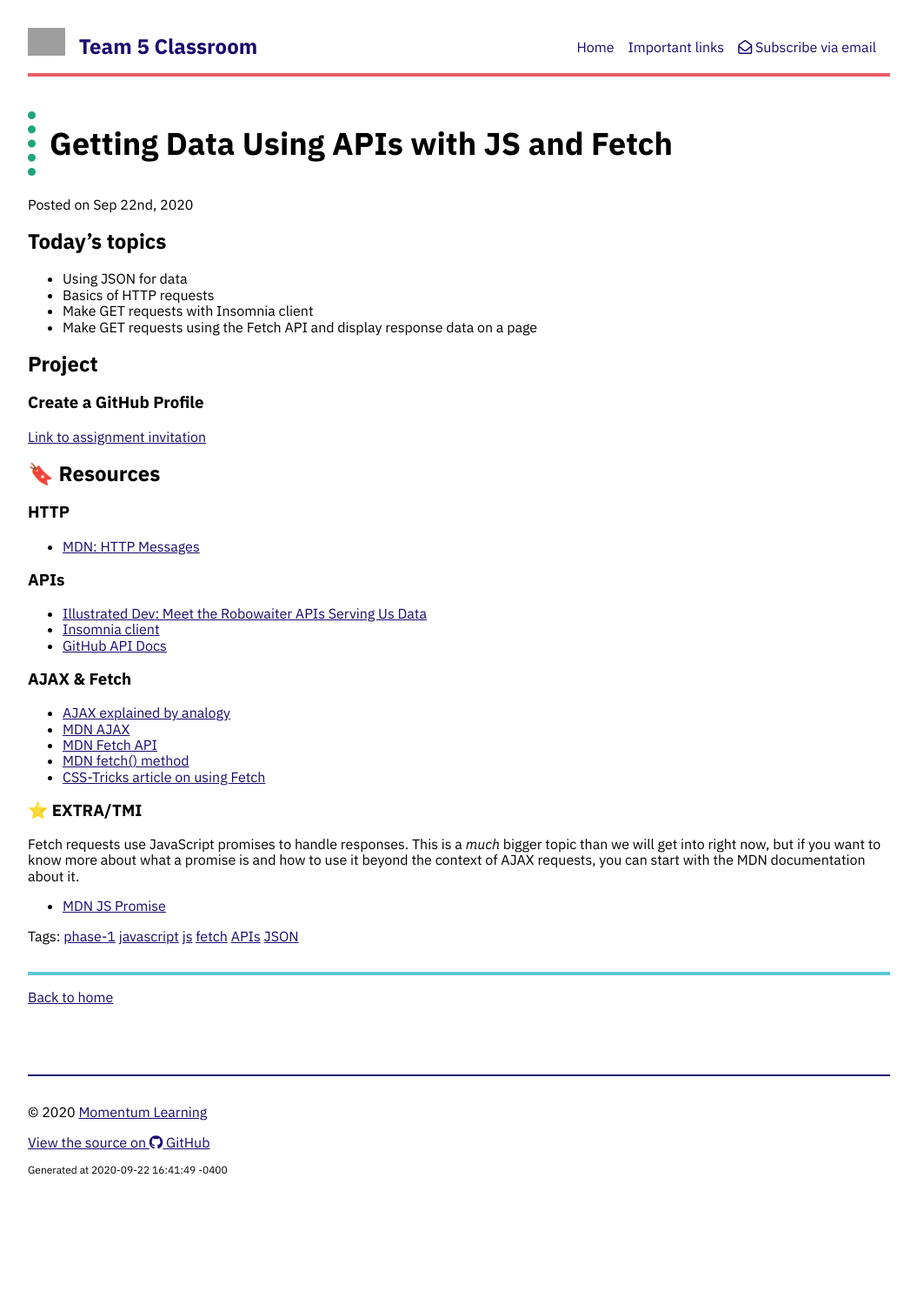
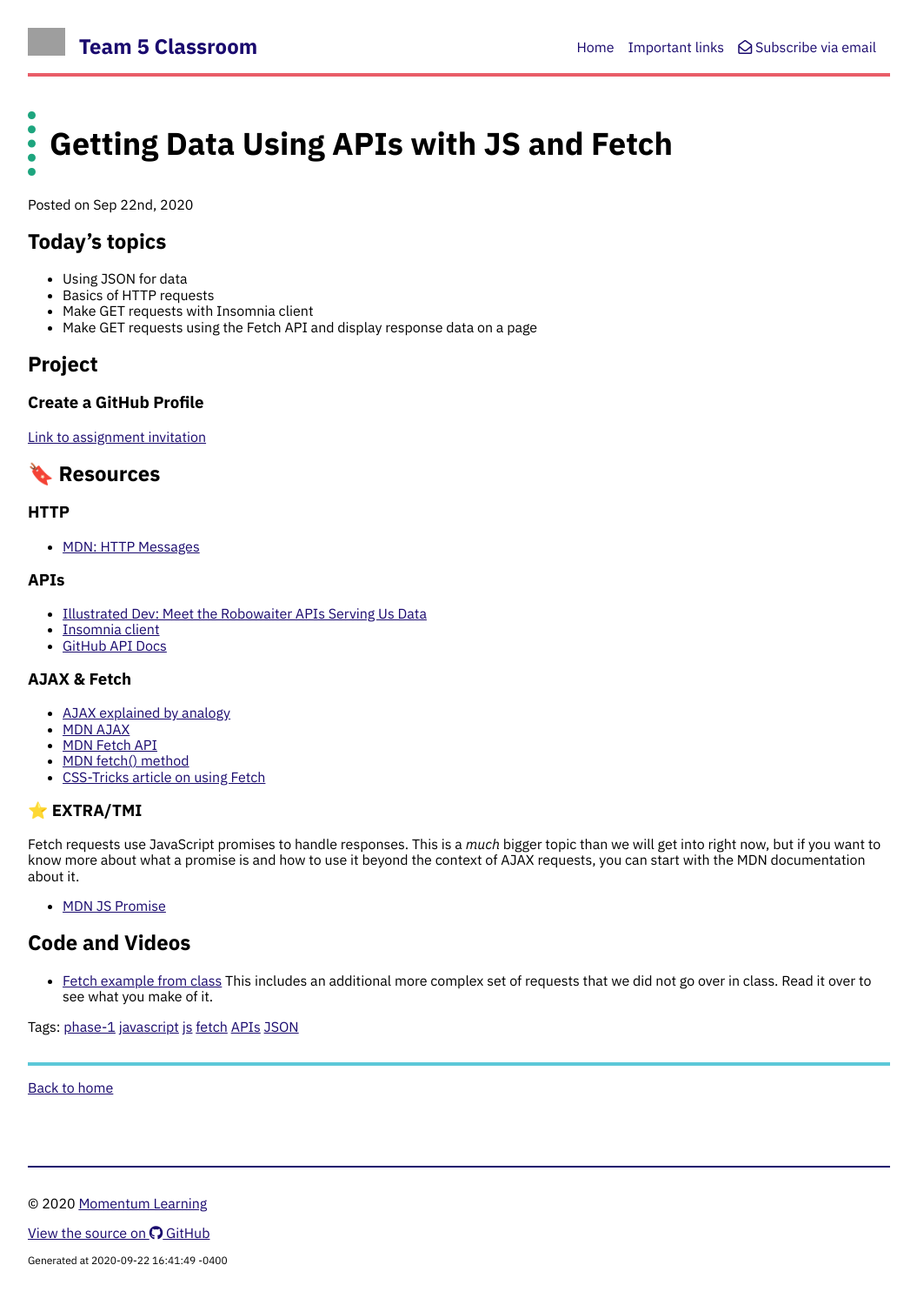
Before and after one commit to momentum-team-5/momentum-team-5.github.io, a Jekyll site: the page built from _posts/2020-09-22-js-apis.md, in a window 1280 px wide. Shown: the whole page at 87% size, without its empty margins (112-1167 px from the left). Built offline with Jekyll 4.4.1, drawn with Linux system fonts in a browser that asks for light colours; nearby versions of some CDN libraries; before the commit the page ends 1396 px from its top, so only the background shows below that; grey boxes are pictures that could not be loaded.

Commit message:
Add link to code from class

```diff
--- a/_posts/2020-09-22-js-apis.md
+++ b/_posts/2020-09-22-js-apis.md
@@ -42,3 +42,8 @@
 Fetch requests use JavaScript promises to handle responses. This is a _much_ bigger topic than we will get into right now, but if you want to know more about what a promise is and how to use it beyond the context of AJAX requests, you can start with the MDN documentation about it.
 
 - [MDN JS Promise](https://developer.mozilla.org/en-US/docs/Web/JavaScript/Reference/Global_Objects/Promise)
+
+
+## Code and Videos
+
+- [Fetch example from class](https://github.com/momentum-team-5/examples/tree/main/js-fetch) This includes an additional more complex set of requests that we did not go over in class. Read it over to see what you make of it.
```
